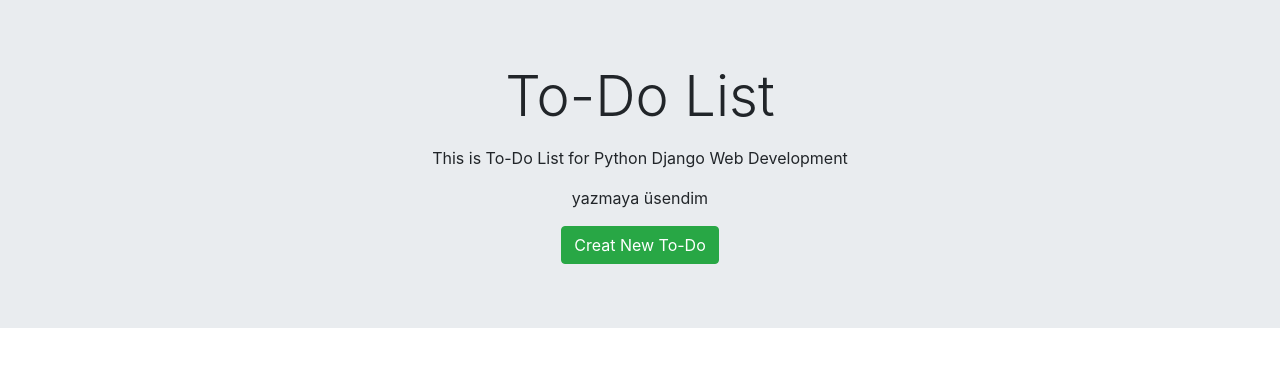
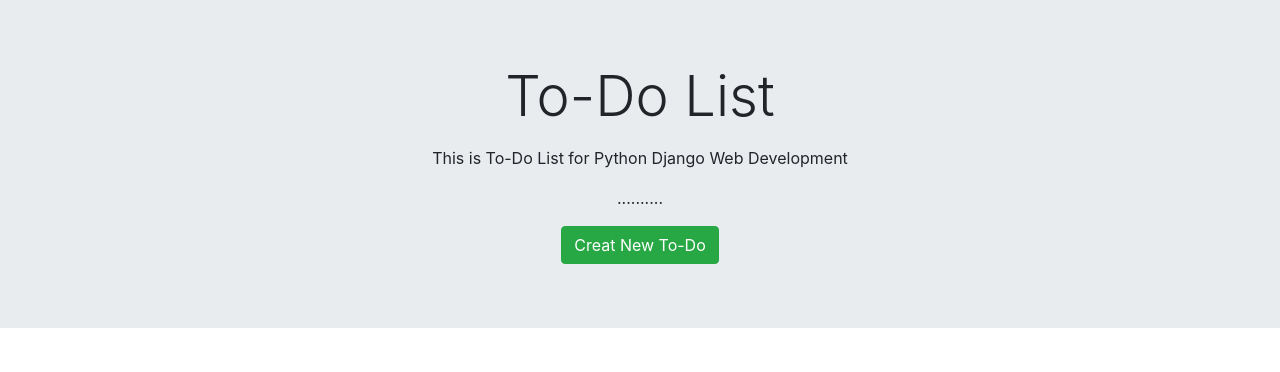
Before and after one commit to EminCanKURT/todoApp, a Django app: page /about/ in a window 1280 px wide. Shown: the part 57-429 px from the top of the page. Run offline with Django 3.2, Linux system fonts and the light colour scheme.

Commit message:
Initial commit

```diff
--- a/todo_project/templates/todo_app/about.html
+++ b/todo_project/templates/todo_app/about.html
@@ -8,7 +8,7 @@
     <div class="container">
       <h1 class="display-4"><center>To-Do List</center></h1>
       <p class="lead"><center>This is To-Do List for Python Django Web Development</center></p>
-      <p class="lead"><center>yazmaya üsendim</center></p>
+      <p class="lead"><center>..........</center></p>
 
       <div class="text-center">
         <a class="btn btn-success" href="{% url 'create' %}">Creat New To-Do</a>
```
